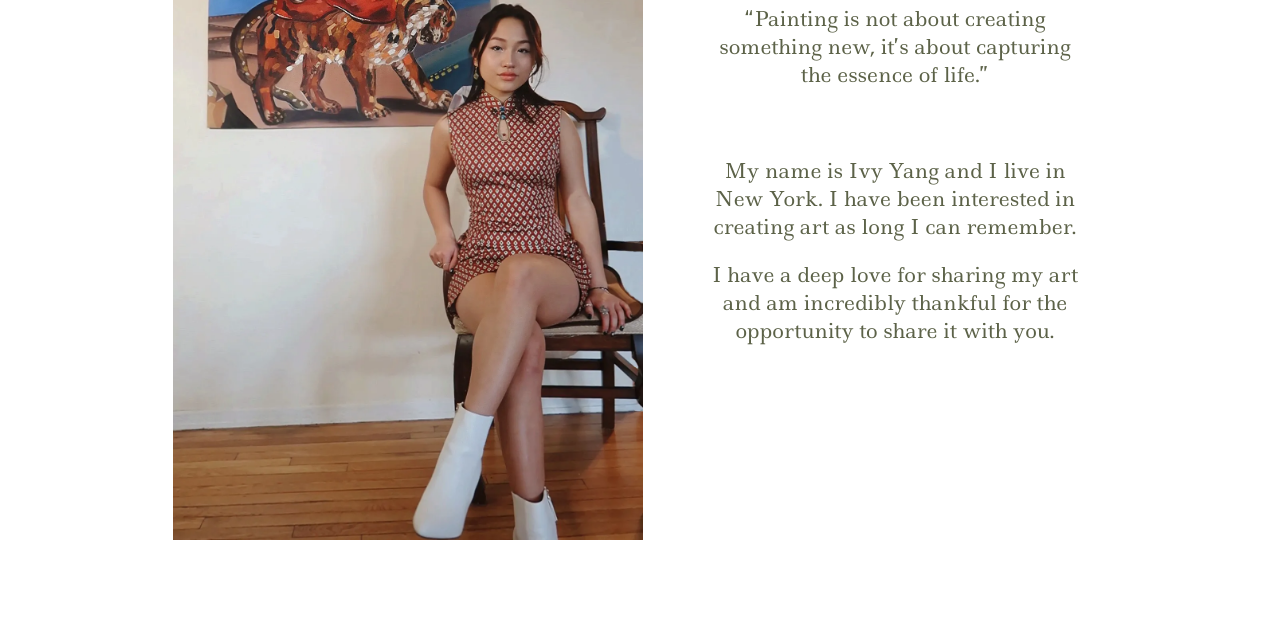
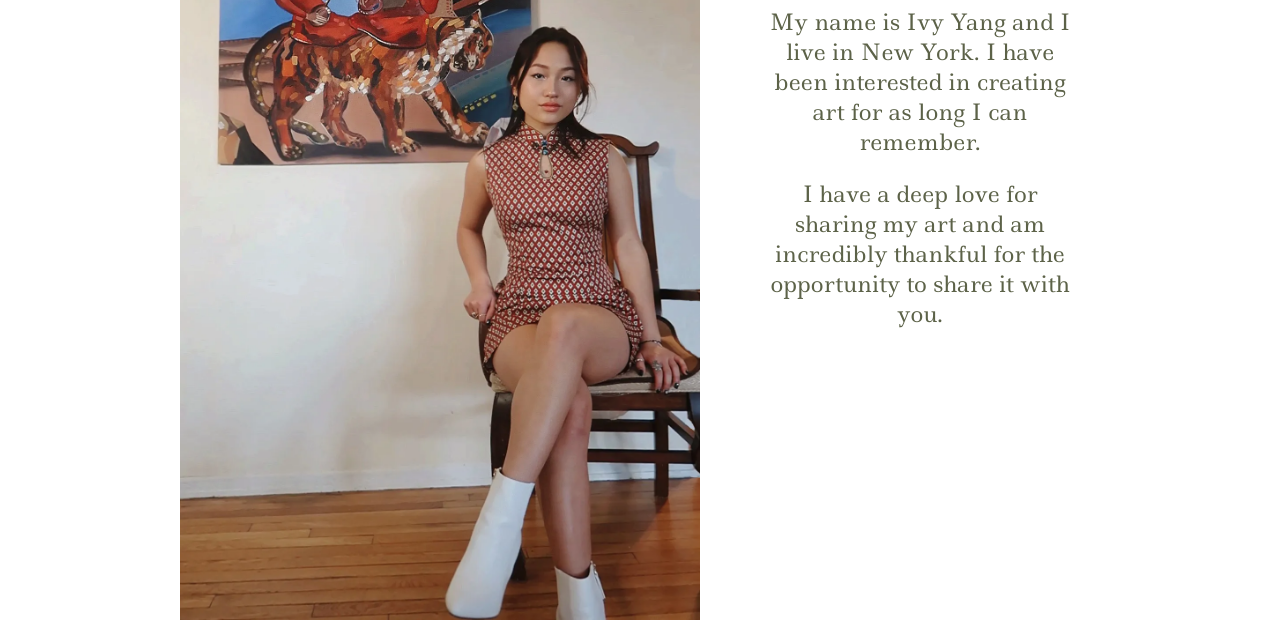
Before and after one commit to artbyivyx/artbyivyx.github.io, a plain HTML site: page about_me.html in a window 1280 px wide. Shown: the part 344-971 px from the top of the page. Before the commit the page ends 891 px from the top, so only its background shows below. Drawn offline with Linux system fonts and the light colour scheme; a web font is replaced by a local one.

Commit message:
design changes

```diff
--- a/about_me.css
+++ b/about_me.css
@@ -14,7 +14,7 @@ body {
 
 .about {
     font-family: "Ledger", Sans-serif;
-    font-size: 20px;
+    font-size: 22px;
     display: flex;
     justify-content: center;
     color: #5C6248;
@@ -22,7 +22,7 @@ body {
 
 .image-container {
     width: 100%;
-    max-width: 510px;
+    max-width: 560px;
     padding: 0 20px;
     box-sizing: border-box;
 }
@@ -42,7 +42,7 @@ body {
 
 .about-container {
     padding: 40px;
-    width: 30%;
+    width: 25%;
     margin-top: 8%;
 }
 
--- a/about_me.html
+++ b/about_me.html
@@ -53,12 +53,11 @@
             <div class="about-div"> About Me </div>
             <p>
                 <p>
-                “Painting is not about creating something new, it’s about capturing the
-                essence of life.”</p> <p> </br></p> <p> My name is Ivy Yang and I live in New York. I have been
-                interested in creating art as long I can remember.</p><p> I have a deep love
+                My name is Ivy Yang and I live in New York. I have been
+                interested in creating art for as long I can remember.</p><p> I have a deep love
                 for sharing my art and am incredibly thankful for the opportunity to share
                 it with you.
-            </p>
+              </p>
             </p>
         </div>
     </div>
```
Also changed, not shown: index.css (+9 -3 lines), paintings.css (+8 -6 lines).
